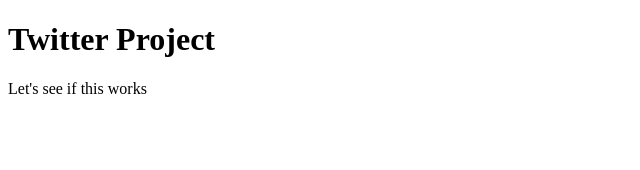
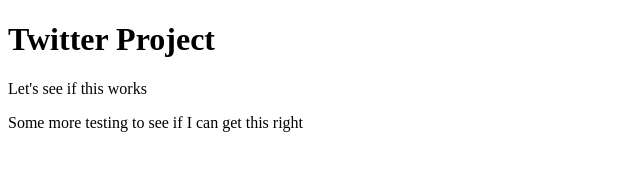
Before and after one commit to Chantevdw/zaio-twitter-project, a plain HTML site: page index.html in a window 1280 px wide. Shown: the whole page, without its empty margins (0-640 px from the left). Drawn offline with Linux system fonts and the light colour scheme.

Commit message:
More changes

```diff
--- a/index.html
+++ b/index.html
@@ -9,5 +9,6 @@
 <body>
     <h1>Twitter Project</h1>
     <p>Let's see if this works</p>
+    <p>Some more testing to see if I can get this right</p>
 </body>
 </html>
```
